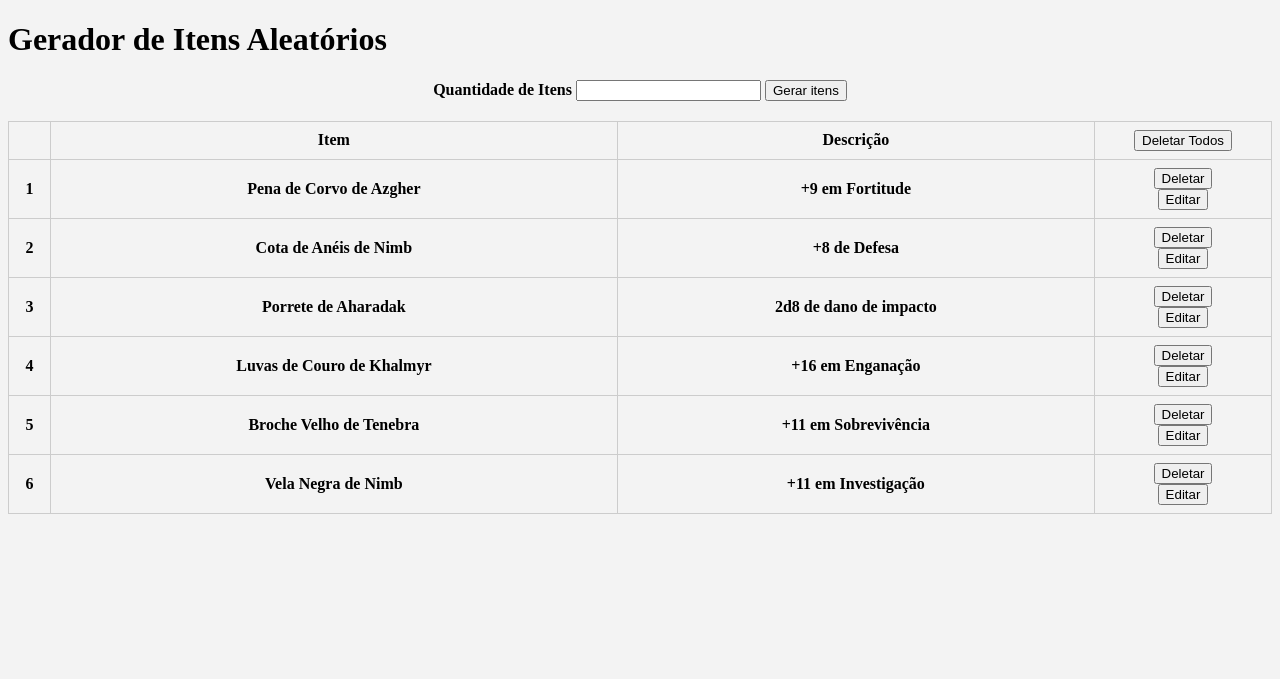
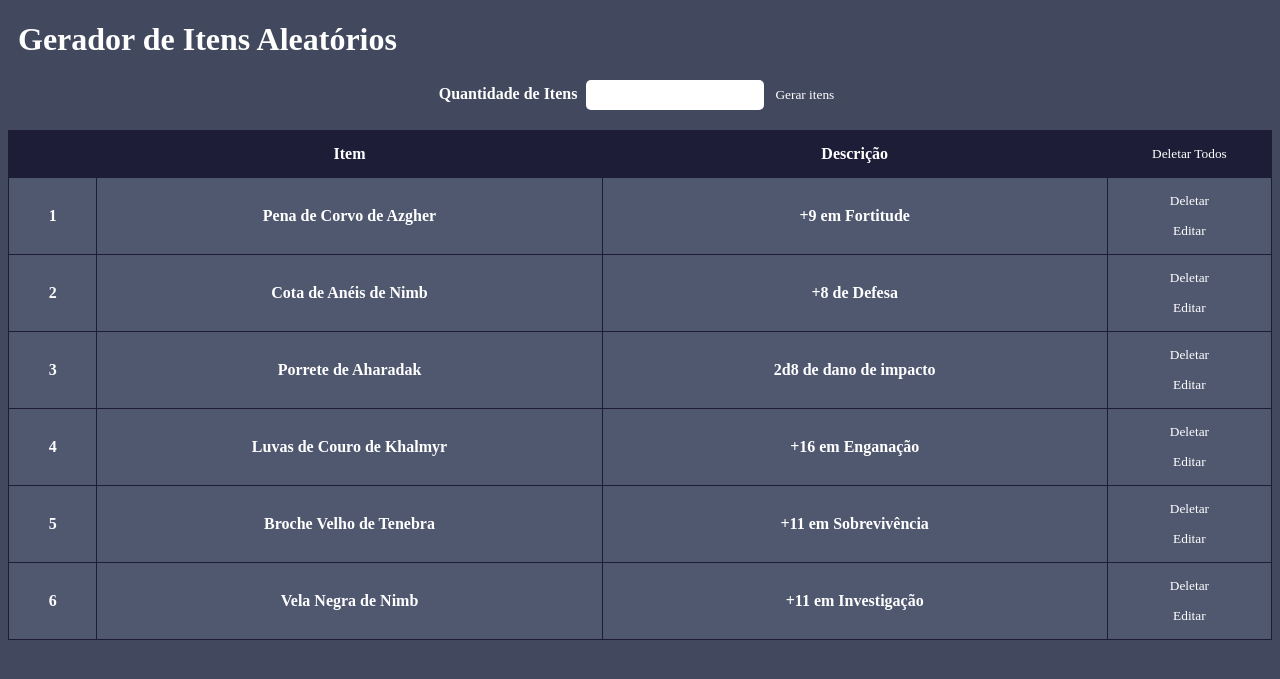
Before and after one commit to KauaSanT0S/magic_item_generator, a Flask app: page / in a window 1280 px wide. Shown: the top 679 px of the page. Run offline with Flask 3, Linux system fonts and the light colour scheme; lists and menus that the app fills with data are empty.

Commit message:
style: improve page layout and spacing

```diff
--- a/static/css/style.css
+++ b/static/css/style.css
@@ -1,13 +1,15 @@
 table {
     border-collapse: collapse;
     width: 100%;
+    background-color: #505870;
 }
 
 th, td {
-    border: 1px solid #ccc;
+    border: 1px solid #1d1d38;
     padding: 8px;
     text-align: center;
     overflow: hidden;
+    color: white;
 }
 
 th:first-child, td:first-child { width: 25px;}
@@ -16,5 +18,49 @@ th.row3, td.row3 { width: calc((100% - 50px - 100px) / 2); }
 th:last-child, td:last-child { width: 160px; align-items: center; text-align: center;}
 
 body {
-    background-color: #f3f3f3;
+    background-color: #42495e;
+    font-family: 'Times New Roman', Times, serif;
 }
+
+p, h1, label, input {
+    color: white;
+    font-family: 'Times New Roman', Times, serif;
+}
+
+input {
+    background-color: #ffffff00;
+    border-color: rgba(255, 0, 0, 0);
+    padding: 5px;
+    transition: all 0.2s ease;
+}
+
+input:hover {
+    background-color: #1d1d38;
+}
+
+#itemQtd {
+    background-color: white;
+    border-radius: 5px;
+    margin-left: 5px;
+    color: black;
+}
+
+#tableTitles {
+    background-color: #1d1d38;
+}
+
+#tableTitles th:nth-child(2) {
+    width: 40%;
+}
+
+#tableTitles th:nth-child(3) {
+    width: 40%;
+}
+
+#tableTitles th:first-child {
+    width: 7%;
+}
+
+h1 {
+    padding-left: 10px;
+}
--- a/templates/index.html
+++ b/templates/index.html
@@ -15,7 +15,7 @@
 </div>
 <div style="display: flex; flex-direction: column;">
 <table>
-    <tr>
+    <tr id="tableTitles">
         <th></th>
         <th>Item</th>
         <th>Descrição</th>
```
Also changed, not shown: test.db.
